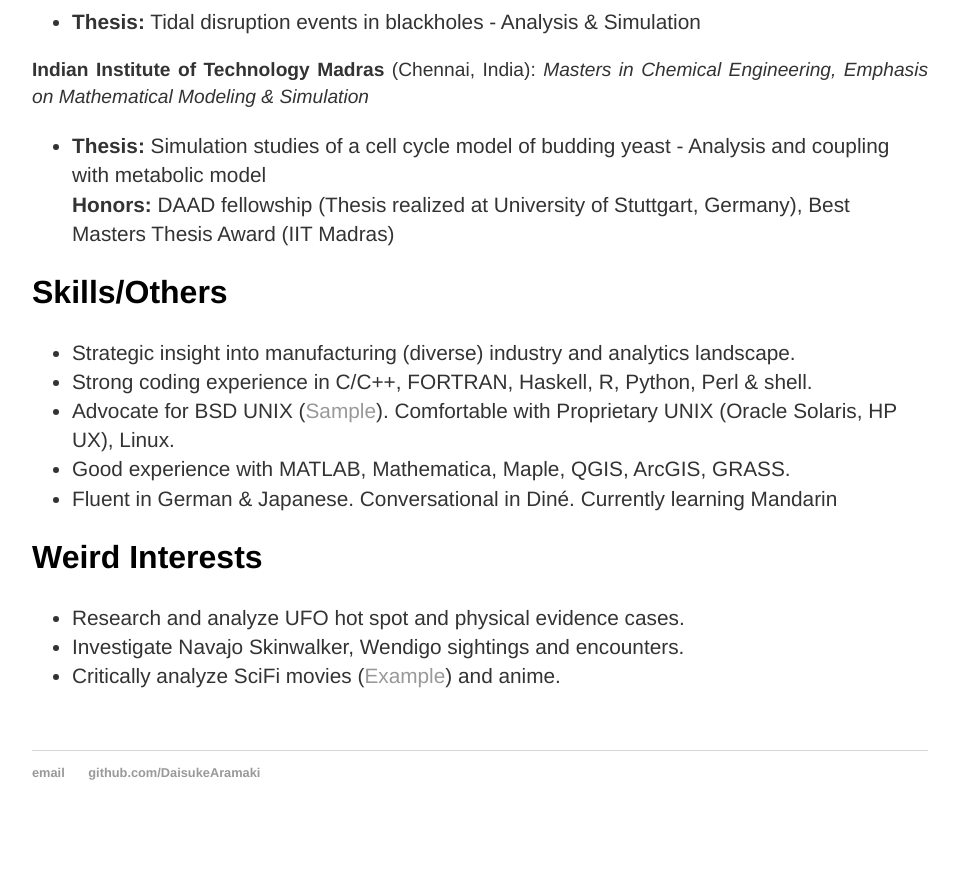
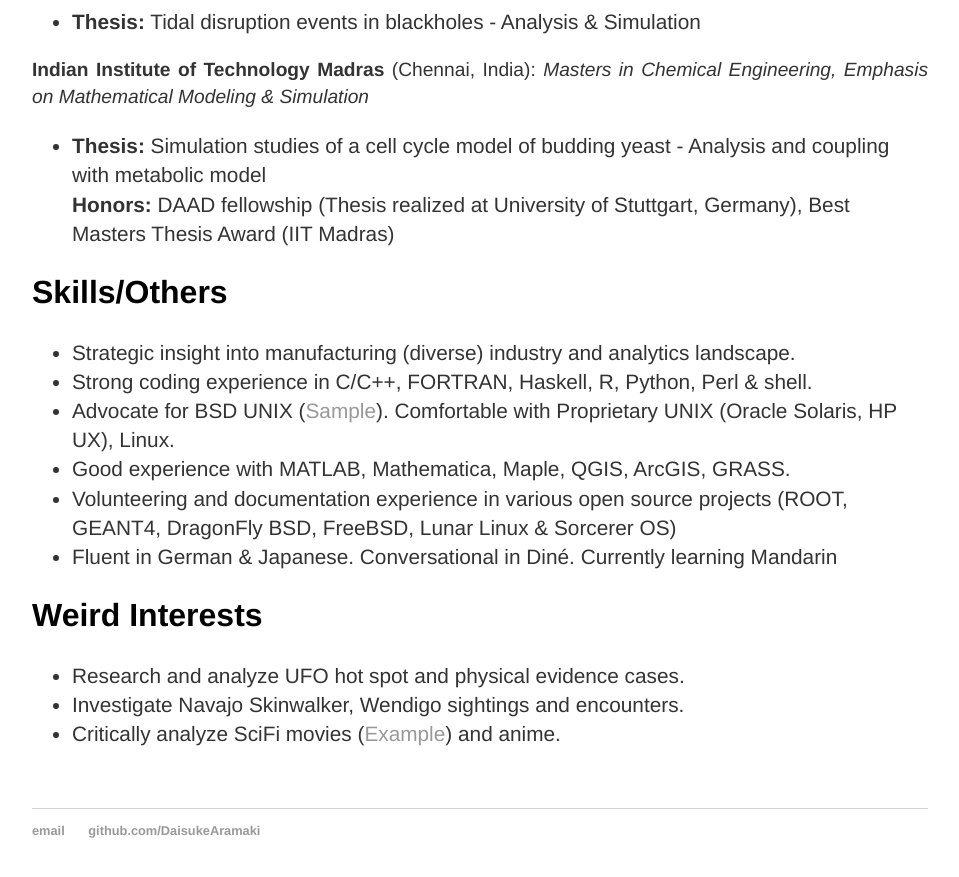
Before and after one commit to DaisukeAramaki/DaisukeAramaki.github.io, a Jekyll site: the page built from cv/index.html, in a window 1280 px wide and 900 px high, scrolled down 2635 px. Shown: the top 877 px of the window, without its empty margins (160-1119 px from the left). Built offline with Jekyll 4.4.1, drawn with Linux system fonts in a browser that asks for light colours; before the commit the page ends 3477 px from its top, so only the background shows below that.

Commit message:
Minor Changes

```diff
--- a/cv/index.html
+++ b/cv/index.html
@@ -97,6 +97,7 @@
 		                       <li>Strong coding experience in C/C++, FORTRAN, Haskell, R, Python, Perl & shell.
 	                          <li>Advocate for BSD UNIX (<a href="https://skinwalker.wordpress.com/category/bsd/">Sample</a>). Comfortable with Proprietary UNIX (Oracle Solaris, HP UX), Linux.
 		                       <li>Good experience with MATLAB, Mathematica, Maple, QGIS, ArcGIS, GRASS.
+													<li>Volunteering and documentation experience in various open source projects (ROOT, GEANT4, DragonFly BSD, FreeBSD, Lunar Linux & Sorcerer OS)
 		                       <li>Fluent in German & Japanese. Conversational in Din&eacute;. Currently learning Mandarin</li>
 													  </ul>
 
```
